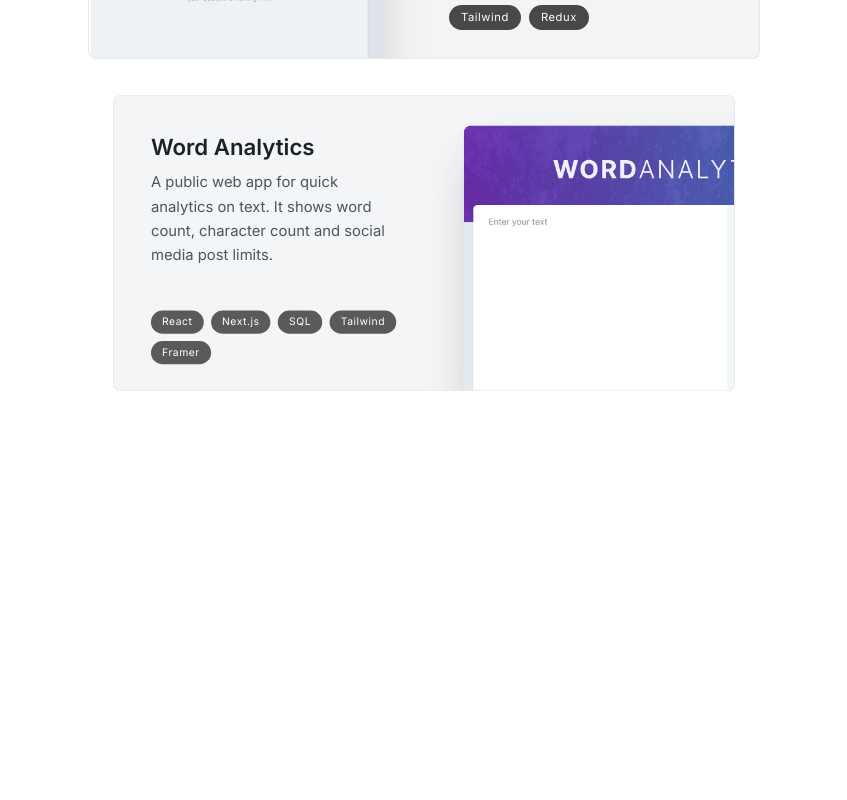
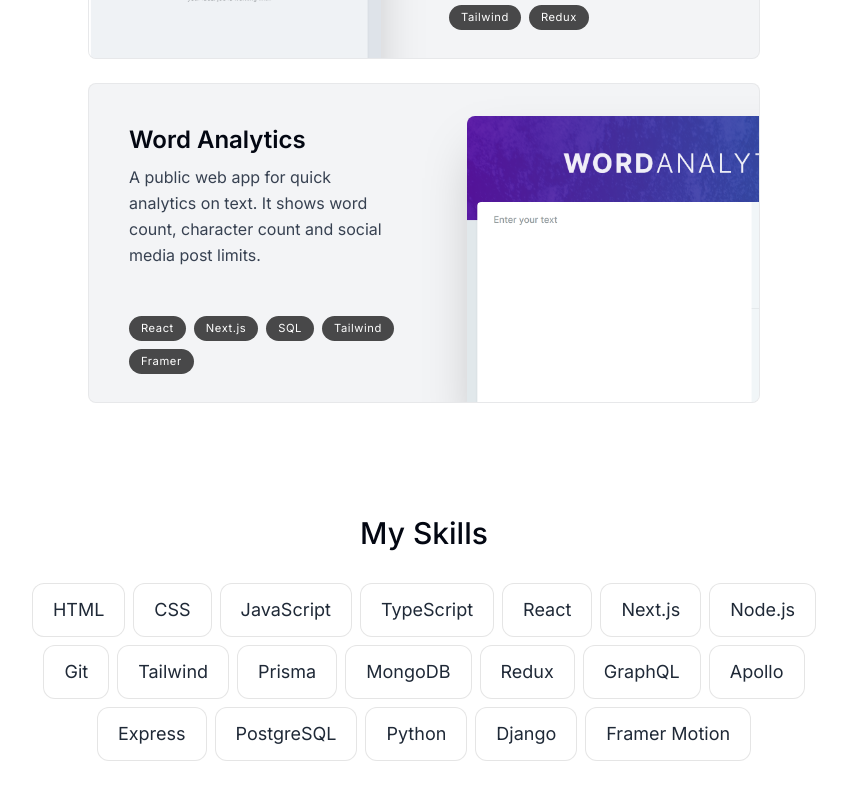
Before and after one commit to Yellowweii/Website-With-Framer-Motion, a Next.js app: page / in a window 1280 px wide. Shown: the part 1912-2712 px from the top of the page, without its empty margins (216-1063 px from the left). Before the commit the page ends 2315 px from the top, so only its background shows below. Built offline with nearby package versions, Linux system fonts and the light colour scheme.

Commit message:
finish the skills module (#6)
* finish the nav module

* finish the About module

* finish the project module

* use the context api

* custom my hook

* finish the skills module

```diff
--- a/app/page.tsx
+++ b/app/page.tsx
@@ -2,6 +2,7 @@
 import Intro from "@/components/Intro";
 import Products from "@/sections/Projects";
 import SectionDivider from "@/sections/Section-divider";
+import Skills from "@/sections/Skills";
 
 export default function Home() {
   return (
@@ -10,6 +11,7 @@
       <SectionDivider />
       <About />
       <Products />
+      <Skills />
     </main>
   );
 }
--- a/sections/Projects/index.tsx
+++ b/sections/Projects/index.tsx
@@ -9,7 +9,7 @@
 const Products = () => {
   const { ref } = useSectionInView("Projects", 0.5);
   return (
-    <section ref={ref} id="projects" className="scroll-mt-28">
+    <section ref={ref} id="projects" className="scroll-mt-28 mb-28">
       <SectionHeading>My products</SectionHeading>
       <div>
         {projectsData.map((project, index) => (
--- /dev/null
+++ b/sections/Skills/index.tsx
@@ -0,0 +1,49 @@
+"use client";
+
+import SectionHeading from "@/components/SectionHeading";
+import { skillsData } from "@/lib/data";
+import { useSectionInView } from "@/lib/hooks";
+import React from "react";
+import { motion } from "framer-motion";
+
+const fadeInAnimationVariants = {
+  initial: {
+    opacity: 0,
+    y: 100,
+  },
+  animate: (index: number) => ({
+    opacity: 1,
+    y: 0,
+    transition: {
+      delay: 0.05 * index,
+    },
+  }),
+};
+
+const Skills = () => {
+  const { ref } = useSectionInView("Skills");
+  return (
+    <section id="skills" ref={ref} className="mb-28 max-w-[53rem] scroll-mt-28 text-center sm:mb-40">
+      <SectionHeading>My skills</SectionHeading>
+      <ul className="flex flex-wrap justify-center gap-2 text-lg text-gray-800">
+        {skillsData.map((skill, index) => (
+          <motion.li
+            variants={fadeInAnimationVariants}
+            initial="initial"
+            whileInView="animate"
+            viewport={{
+              once: true,
+            }}
+            className="bg-white border border-black/10 rounded-xl px-5 py-3"
+            key={index}
+            custom={index}
+          >
+            {skill}
+          </motion.li>
+        ))}
+      </ul>
+    </section>
+  );
+};
+
+export default Skills;
```
